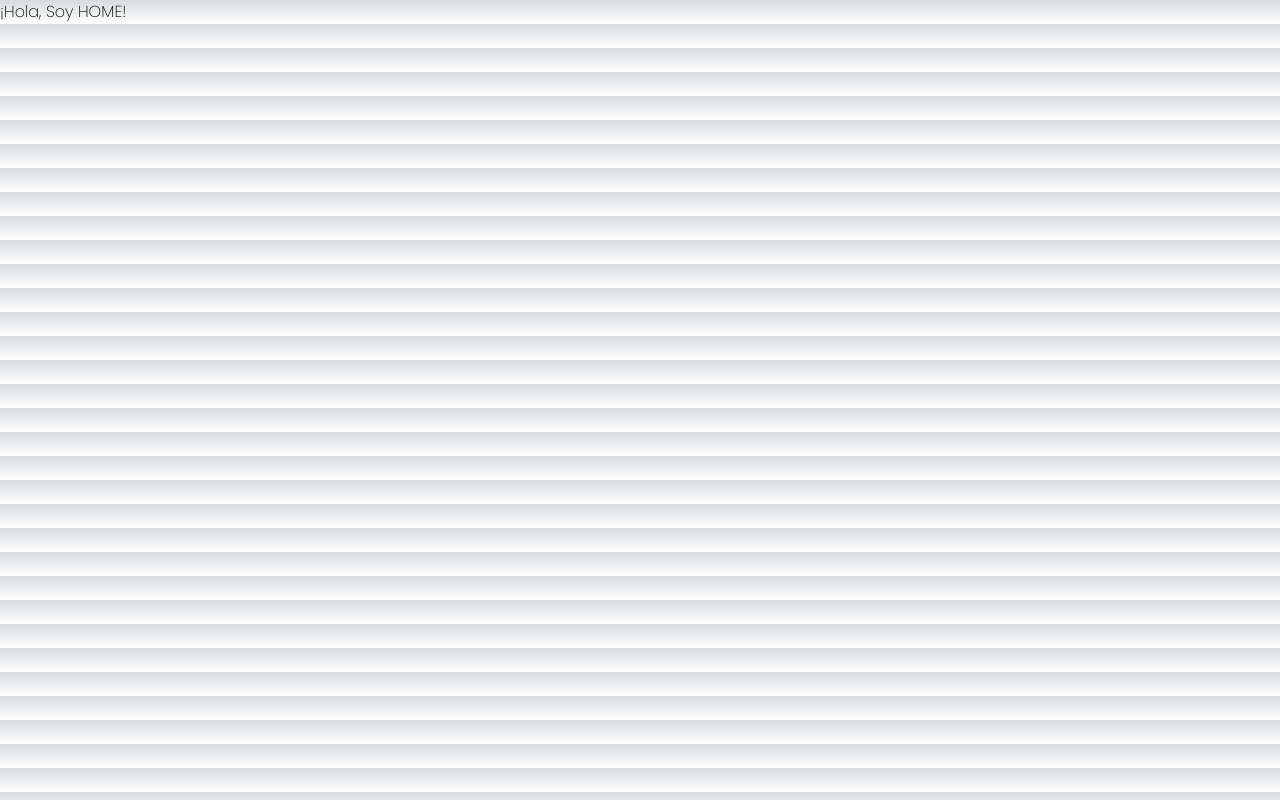
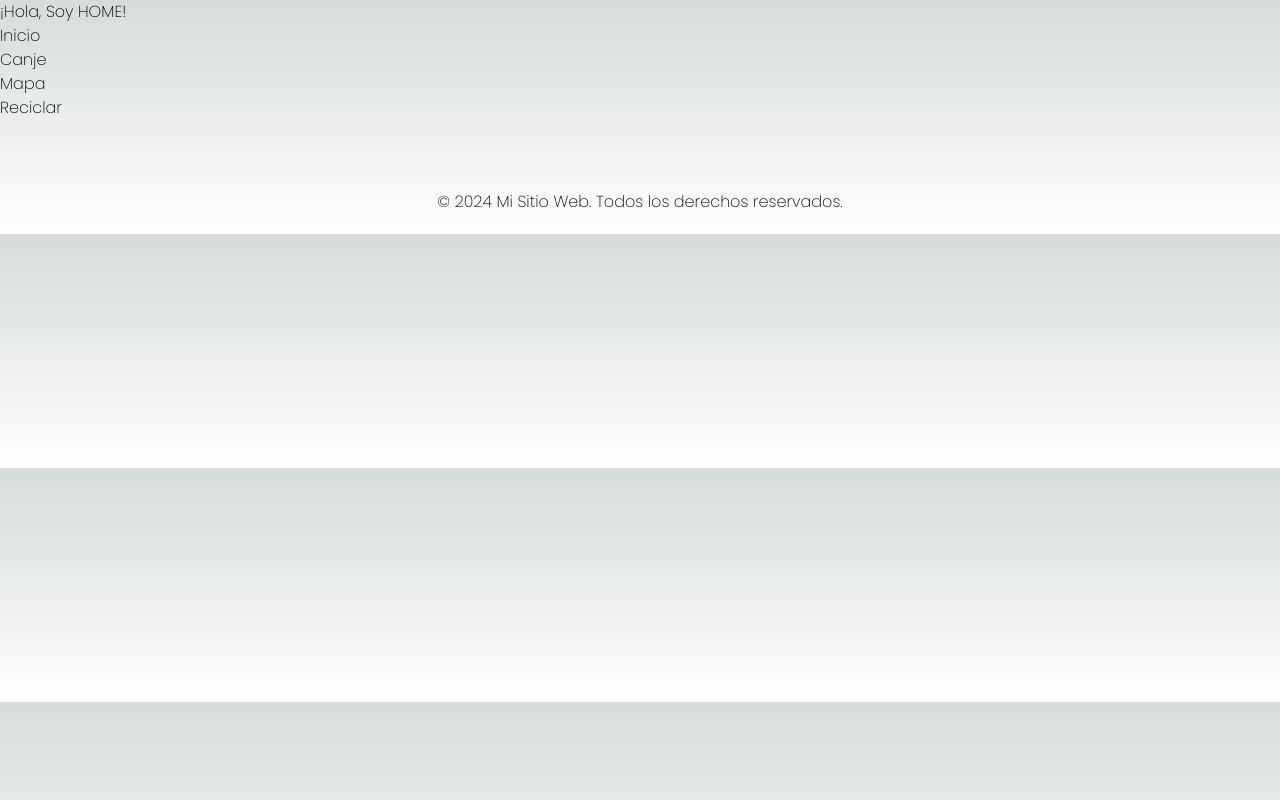
Before and after one commit to MatiasAguirre26/reciclaje-final, a Next.js app in the folder reciclaje-app/: page /home in a window 1280 px wide. Built offline with nearby package versions, Linux system fonts and the light colour scheme.

Commit message:
creando los componentes de Navbar y Footer, cambiando el nombre de la carpeta rewards a actual exchange

```diff
--- /dev/null
+++ b/reciclaje-app/src/app/components/Footer.js
@@ -0,0 +1,7 @@
+export default function Footer() {
+    return (
+      <footer style={{ padding: '20px', textAlign: 'center', marginTop: '50px' }}>
+        <p>© 2024 Mi Sitio Web. Todos los derechos reservados.</p>
+      </footer>
+    );
+}
--- /dev/null
+++ b/reciclaje-app/src/app/components/Navbar.js
@@ -0,0 +1,14 @@
+'use client'
+
+export default function Navbar() {
+    return (
+      <nav>
+        <ul>
+          <li><a href="/home">Inicio</a></li>
+          <li><a href="/exchange">Canje</a></li>
+          <li><a href="/map">Mapa</a></li>
+          <li><a href="/recycle">Reciclar</a></li>
+        </ul>
+      </nav>
+    );
+}
--- a/reciclaje-app/src/app/rewards/page.js
+++ b/reciclaje-app/src/app/exchange/page.js
@@ -1,3 +1,3 @@
-export default function Rewards() {
+export default function Exchange() {
     return <h1>¡Hola, Soy Recompensas!</h1>;
 }
--- a/reciclaje-app/src/app/home/page.js
+++ b/reciclaje-app/src/app/home/page.js
@@ -1,3 +1,12 @@
+import Navbar from '../components/Navbar';
+import Footer from '../components/Footer';
+
 export default function Home() {
-    return <h1>¡Hola, Soy HOME!</h1>;
+    return (
+    <div>
+        <h1>¡Hola, Soy HOME!</h1>
+        <Navbar />
+        <Footer />
+    </div>)
+
 }
```
Also changed, not shown: reciclaje-app/src/app/exchange/reward_details/page.js (renamed from reciclaje-app/src/app/rewards/reward_details/page.js).
